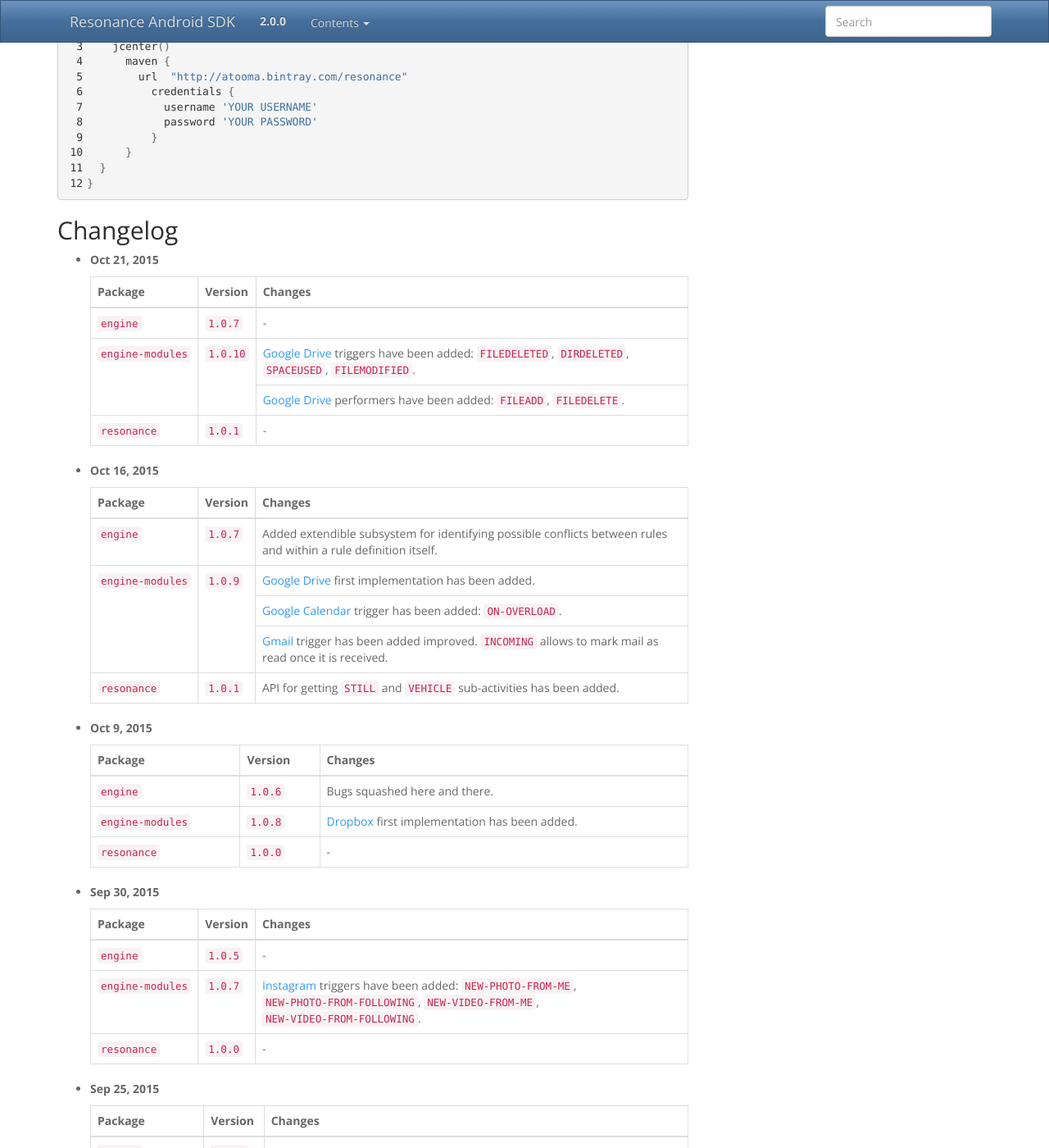
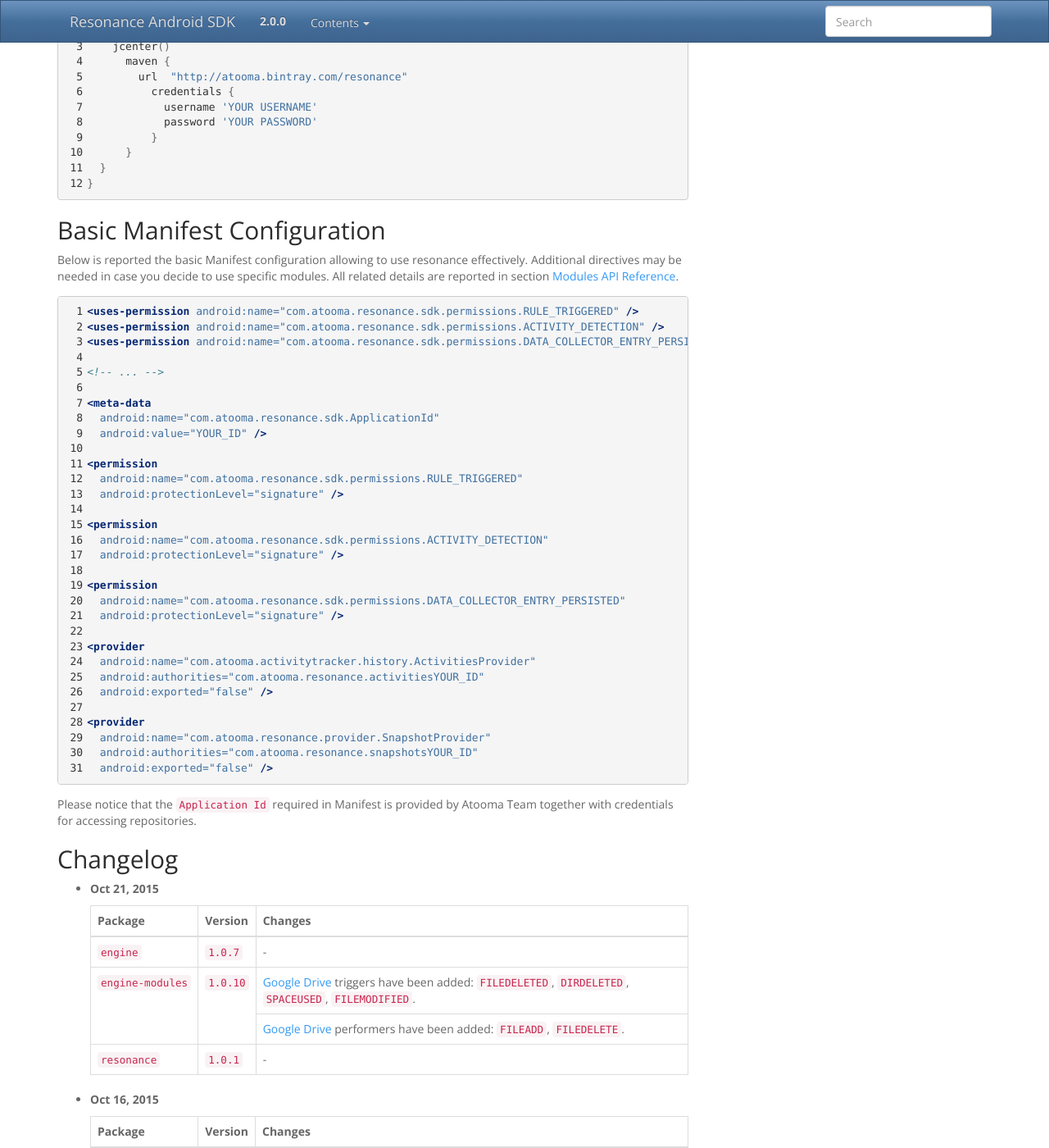
Before and after one commit to atooma/doc-resonance-sdk, a Sphinx documentation site: the page built from docs/source/index.rst, in a window 1280 px wide and 1400 px high, scrolled down 852 px. Shown: the whole window at 82% size. Built offline with Sphinx 7.4.7, drawn with Linux system fonts in a browser that asks for light colours; pages that are not in the unit, such as notebooks, are missing from menus.

Commit message:
Additional updates on intro and examples parts

```diff
--- a/docs/source/index.rst
+++ b/docs/source/index.rst
@@ -84,6 +84,49 @@ You can get credentials by following instructions reported in section :ref:`intr
     }
   }
 
+.. _manifest-stable:
+
+Basic Manifest Configuration
+---------------------------------------
+
+Below is reported the basic Manifest configuration allowing to use resonance effectively. Additional directives may be needed in case you decide to use specific modules. All related details are reported in section :ref:`reference`.
+
+.. code-block:: xml
+  :linenos:
+
+  <uses-permission android:name="com.atooma.resonance.sdk.permissions.RULE_TRIGGERED" />
+  <uses-permission android:name="com.atooma.resonance.sdk.permissions.ACTIVITY_DETECTION" />
+  <uses-permission android:name="com.atooma.resonance.sdk.permissions.DATA_COLLECTOR_ENTRY_PERSISTED" />
+
+  <!-- ... -->
+
+  <meta-data
+    android:name="com.atooma.resonance.sdk.ApplicationId"
+    android:value="YOUR_ID" />
+
+  <permission
+    android:name="com.atooma.resonance.sdk.permissions.RULE_TRIGGERED"
+    android:protectionLevel="signature" />
+
+  <permission
+    android:name="com.atooma.resonance.sdk.permissions.ACTIVITY_DETECTION"
+    android:protectionLevel="signature" />
+
+  <permission
+    android:name="com.atooma.resonance.sdk.permissions.DATA_COLLECTOR_ENTRY_PERSISTED"
+    android:protectionLevel="signature" />
+
+  <provider
+    android:name="com.atooma.activitytracker.history.ActivitiesProvider"
+    android:authorities="com.atooma.resonance.activitiesYOUR_ID"
+    android:exported="false" />
+
+  <provider
+    android:name="com.atooma.resonance.provider.SnapshotProvider"
+    android:authorities="com.atooma.resonance.snapshotsYOUR_ID"
+    android:exported="false" />
+
+Please notice that the ``Application Id`` required in Manifest is provided by Atooma Team together with credentials for accessing repositories.
 
 Changelog
 ---------------------------------------
```
Also changed, not shown: docs/source/examples.rst (+2 -37 lines).
